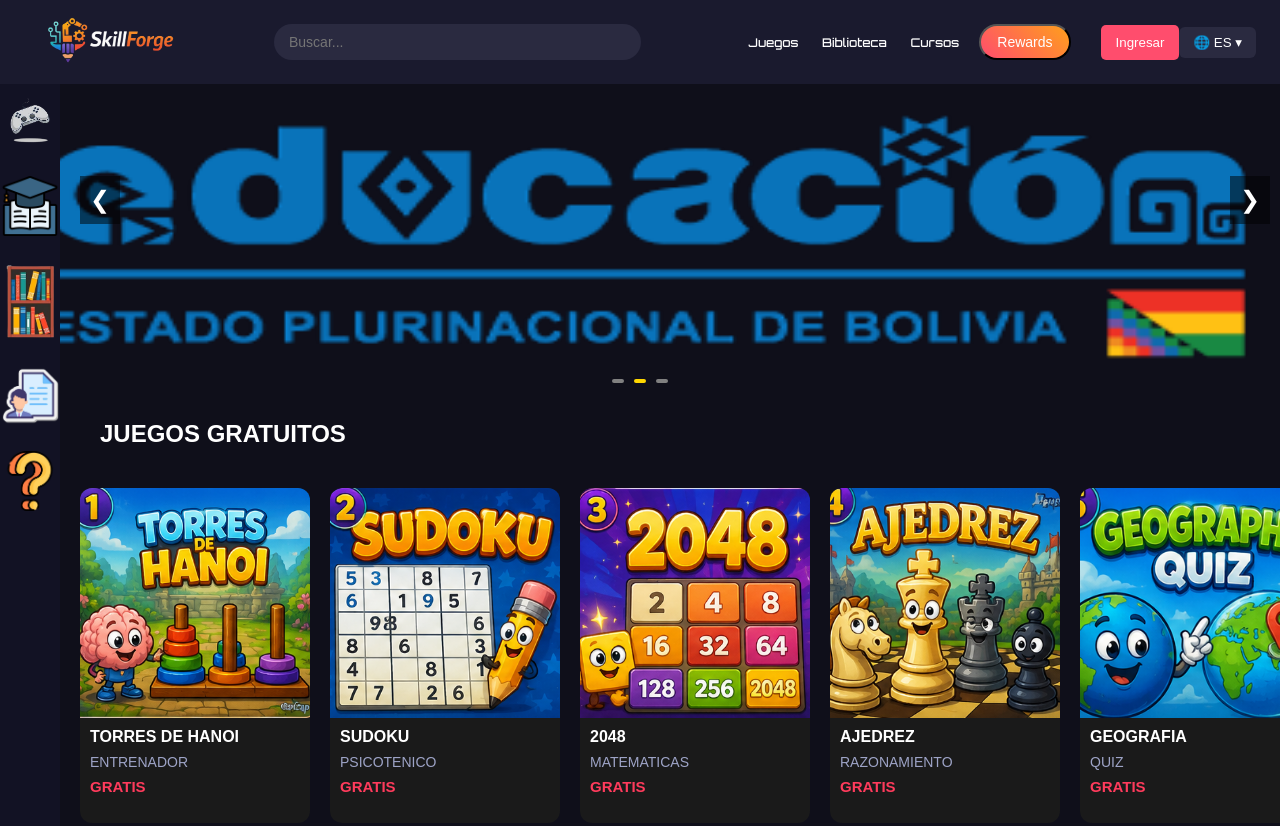
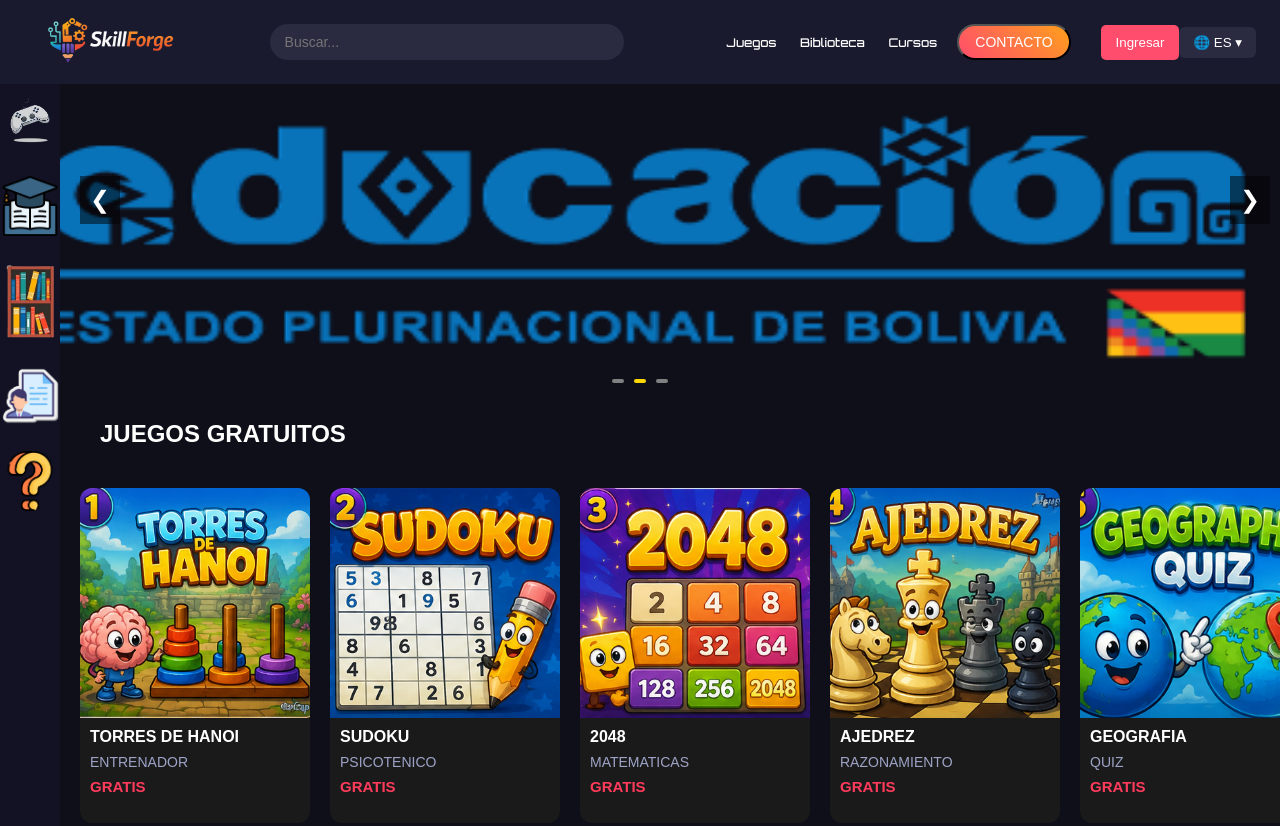
Before and after one commit to roudf84-dev/eau, a plain HTML site: page index.html in a window 1280 px wide. Shown: the top 826 px of the page. Drawn offline with Linux system fonts and the light colour scheme.

Commit message:
Update index.html

```diff
--- a/index.html
+++ b/index.html
@@ -28,7 +28,7 @@
         <a href="#">Cursos</a>
        <!-- <a href="https://wa.me/59176390160">Contacto</a>-->
     </nav>
-   <a href="https://wa.me/59176390160"> <button class="compra-btn">Rewards</button></a>
+   <a href="https://wa.me/59176390160"> <button class="compra-btn">CONTACTO</button></a>
 
     <button class="login-btn">Ingresar</button>
       <div class="lang-selector">
```
